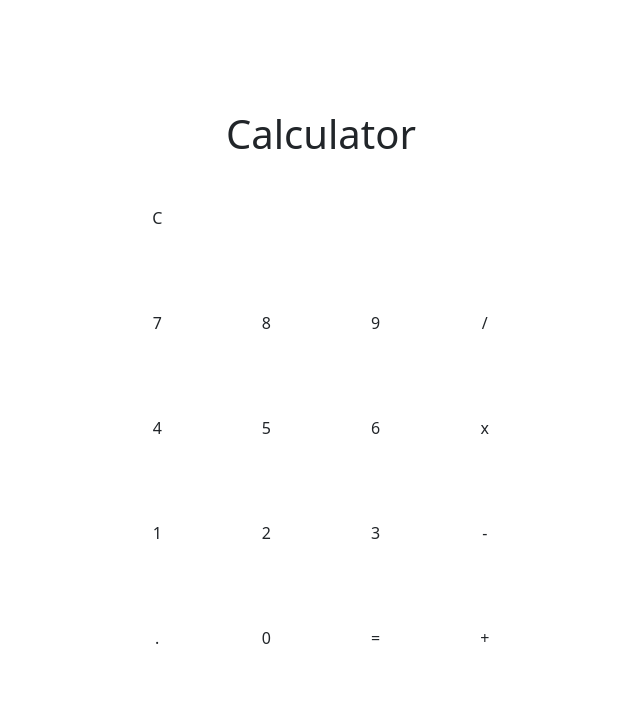
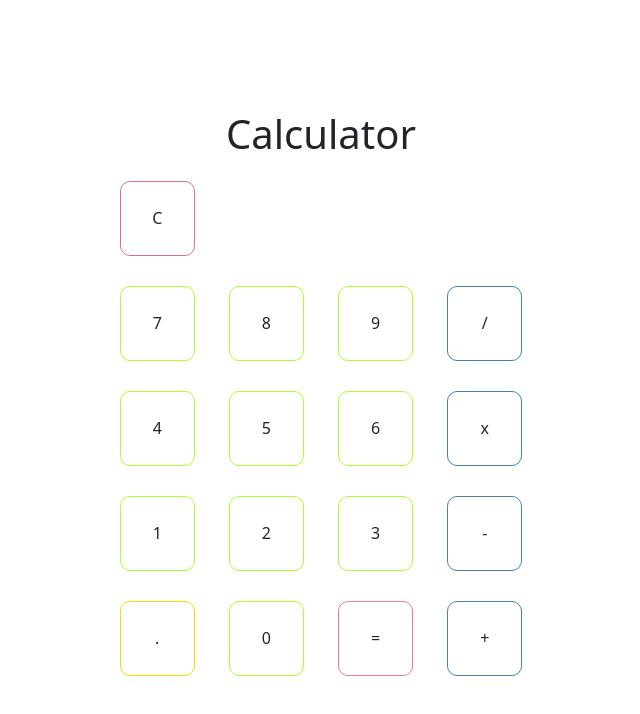
Before and after one commit to JessToni/calculator, a plain HTML site: page index.html in a window 1280 px wide. Shown: the whole page, without its empty margins (319-959 px from the left). Drawn offline with nearby package versions, Linux system fonts and the light colour scheme.

Commit message:
Add border styling to all the buttons

```diff
--- a/style.css
+++ b/style.css
@@ -13,3 +13,28 @@ body {
     margin: 15px;
     font-size: 40px;
 }
+
+.number {
+    border: 1px solid greenyellow !important;
+    border-radius: 10px !important;
+}
+
+.operator {
+    border: 1px solid steelblue !important;
+    border-radius: 10px !important;
+}
+
+.decimal {
+    border: 1px solid gold !important;
+    border-radius: 10px !important;
+}
+
+.equal {
+    border: 1px solid lightcoral !important;
+    border-radius: 10px !important;
+}
+
+.clear-button {
+    border: 1px solid palevioletred !important;
+    border-radius: 10px !important;
+}
```
